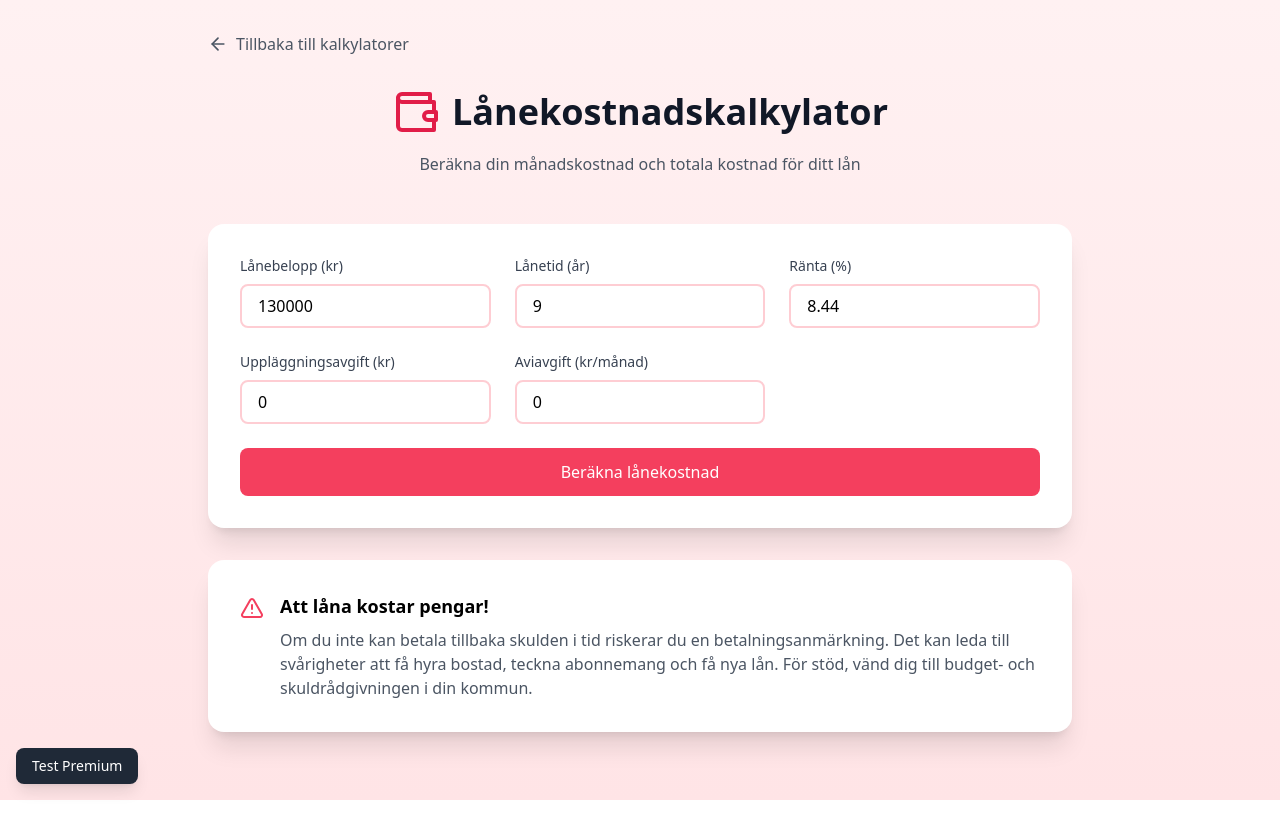
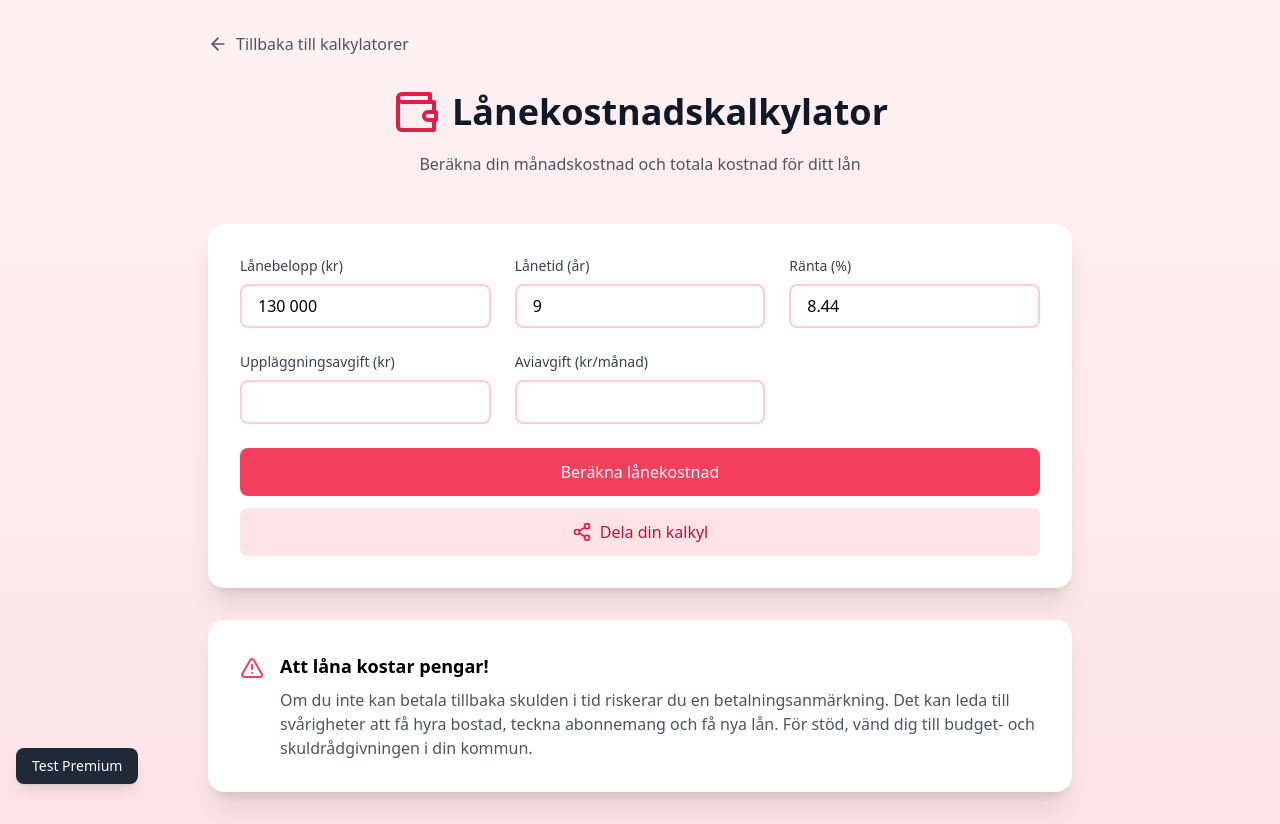
Before and after one commit to pontusnyman/calcpage, a React (Vite) app: page /lanekalkylator in a window 1280 px wide. Before the commit the page ends 800 px from the top, so only its background shows below. Built offline with nearby package versions, Linux system fonts and the light colour scheme.

Commit message:
adding a share button

```diff
--- a/src/components/AdBanner.tsx
+++ b/src/components/AdBanner.tsx
@@ -10,10 +10,8 @@ const AdBanner: React.FC<AdBannerProps> = ({ position = 'top', className = '' })
     ? 'sticky top-24 z-40'
     : 'sticky bottom-4';
 
-  const visibilityClass = position === 'bottom' ? 'lg:hidden' : '';
-
   return (
-    <div className={`max-w-7xl mx-auto my-4 px-4 sm:px-6 lg:px-8 ${visibilityClass} ${className}`}>
+    <div className={`max-w-7xl mx-auto my-4 px-4 sm:px-6 lg:px-8 ${className}`}>
       <div className={`bg-gray-200 h-32 rounded-lg flex items-center justify-center ${stickyClass}`}>
         <p className="text-gray-500">Annonsplats</p>
       </div>
--- /dev/null
+++ b/src/components/ShareButton.tsx
@@ -0,0 +1,89 @@
+import { useState } from 'react';
+import { Share2 } from 'lucide-react';
+
+interface ShareButtonProps {
+  onShare: () => Promise<boolean>;
+  color?: 'rose' | 'teal' | 'yellow' | 'violet' | 'indigo' | 'blue' | 'green' | 'red' | 'orange';
+  className?: string;
+}
+
+const colorClasses = {
+  rose: {
+    bg: 'bg-rose-100 hover:bg-rose-200',
+    text: 'text-rose-700',
+    icon: 'text-rose-600'
+  },
+  teal: {
+    bg: 'bg-teal-100 hover:bg-teal-200',
+    text: 'text-teal-700',
+    icon: 'text-teal-600'
+  },
+  yellow: {
+    bg: 'bg-yellow-100 hover:bg-yellow-200',
+    text: 'text-yellow-700',
+    icon: 'text-yellow-600'
+  },
+  violet: {
+    bg: 'bg-violet-100 hover:bg-violet-200',
+    text: 'text-violet-700',
+    icon: 'text-violet-600'
+  },
+  indigo: {
+    bg: 'bg-indigo-100 hover:bg-indigo-200',
+    text: 'text-indigo-700',
+    icon: 'text-indigo-600'
+  },
+  blue: {
+    bg: 'bg-blue-100 hover:bg-blue-200',
+    text: 'text-blue-700',
+    icon: 'text-blue-600'
+  },
+  green: {
+    bg: 'bg-green-100 hover:bg-green-200',
+    text: 'text-green-700',
+    icon: 'text-green-600'
+  },
+  red: {
+    bg: 'bg-red-100 hover:bg-red-200',
+    text: 'text-red-700',
+    icon: 'text-red-600'
+  },
+  orange: {
+    bg: 'bg-orange-100 hover:bg-orange-200',
+    text: 'text-orange-700',
+    icon: 'text-orange-600'
+  }
+};
+
+const buttonTexts = {
+  default: "Dela din kalkyl",
+  copied: "Kopierad!",
+  error: "Kunde inte dela"
+}
+
+const ShareButton = ({ onShare, color = 'rose', className = '' }: ShareButtonProps) => {
+  const [buttonText, setButtonText] = useState(buttonTexts.default);
+  const colors = colorClasses[color];
+
+  const handleClick = async () => {
+    const success = await onShare();
+    if (success) {
+      setButtonText(buttonTexts.copied);
+      setTimeout(() => setButtonText(buttonTexts.default), 2000);
+    } else {
+      setButtonText(buttonTexts.error);
+    }
+  };
+
+  return (
+    <button
+      onClick={handleClick}
+      className={`w-full ${colors.bg} ${colors.text} font-medium py-3 px-6 rounded-lg transition-colors flex items-center justify-center ${className}`}
+    >
+      <Share2 className={`w-5 h-5 mr-2 ${colors.icon}`} />
+      {buttonText}
+    </button>
+  );
+};
+
+export default ShareButton;
--- /dev/null
+++ b/src/hooks/useCalculatorShare.ts
@@ -0,0 +1,39 @@
+import { useCallback } from 'react';
+import { useLocation } from 'react-router-dom';
+
+interface UseCalculatorShareOptions {
+  params: Record<string, string | number | boolean>;
+}
+
+export const useCalculatorShare = ({ params }: UseCalculatorShareOptions) => {
+  const location = useLocation();
+
+  const shareUrl = useCallback(() => {
+    const shareParams = new URLSearchParams();
+
+    Object.entries(params).forEach(([key, value]) => {
+      if (value !== null && value !== undefined && value !== '') {
+        shareParams.append(key, String(value));
+      }
+    });
+
+    return `${window.location.origin}${location.pathname}?${shareParams.toString()}`;
+  }, [params, location.pathname]);
+
+  const handleShare = useCallback(async () => {
+    const url = shareUrl();
+
+    try {
+      await navigator.clipboard.writeText(url);
+      return true;
+    } catch (err) {
+      console.error('Failed to copy URL:', err);
+      return false;
+    }
+  }, [shareUrl]);
+
+  return {
+    shareUrl: shareUrl(),
+    handleShare
+  };
+};
--- a/src/pages/CompoundInterestCalculator.tsx
+++ b/src/pages/CompoundInterestCalculator.tsx
@@ -1,6 +1,9 @@
 import { useState, useEffect } from 'react';
 import { ArrowLeft, TrendingUp, Calculator } from 'lucide-react';
 import { Link } from 'react-router-dom';
+import { useCalculatorShare } from '../hooks/useCalculatorShare';
+import ShareButton from '../components/ShareButton';
+import { getUrlParams, getNumberParam } from '../utils/urlParams';
 import {
   Chart as ChartJS,
   CategoryScale,
@@ -44,6 +47,28 @@ const CompoundInterestCalculator = () => {
   const [years, setYears] = useState<number>(25);
   const [interestRate, setInterestRate] = useState<number>(7);
   const [result, setResult] = useState<CompoundResult | null>(null);
+
+  // Share functionality
+  const { handleShare } = useCalculatorShare({
+    params: {
+      initialAmount: initialAmount,
+      monthlyContribution: monthlyContribution,
+      years: years,
+      interestRate: interestRate
+    }
+  });
+
+  // Parse URL parameters on mount
+  useEffect(() => {
+    const params = getUrlParams();
+    if (params.has('initialAmount')) {
+      setInitialAmount(getNumberParam(params, 'initialAmount', 30000));
+      setMonthlyContribution(getNumberParam(params, 'monthlyContribution', 900));
+      setYears(getNumberParam(params, 'years', 25));
+      setInterestRate(getNumberParam(params, 'interestRate', 7));
+      // Auto-calculate will happen via the existing useEffect dependency
+    }
+  }, []);
 
   const calculateCompoundInterest = () => {
     let balance = initialAmount;
@@ -197,6 +222,7 @@ const CompoundInterestCalculator = () => {
                   />
                 </div>
               </div>
+              <ShareButton onShare={handleShare} color="teal" className="mt-6" />
             </div>
 
             {result && (
--- a/src/pages/LoanCalculator.tsx
+++ b/src/pages/LoanCalculator.tsx
@@ -1,6 +1,10 @@
-import { useState } from 'react';
+import { useState, useEffect } from 'react';
 import { ArrowLeft, Wallet, AlertTriangle, Calculator } from 'lucide-react';
 import { Link } from 'react-router-dom';
+import { useCalculatorShare } from '../hooks/useCalculatorShare';
+import ShareButton from '../components/ShareButton';
+import AdBanner from '../components/AdBanner';
+import { getUrlParams, getNumberParam } from '../utils/urlParams';
 
 interface LoanResult {
   monthlyPayment: number;
@@ -17,19 +21,60 @@ interface LoanResult {
 
 const LoanCalculator = () => {
   const [loanAmount, setLoanAmount] = useState<number>(130000);
+  const [loanAmountDisplay, setLoanAmountDisplay] = useState<string>('130 000');
   const [years, setYears] = useState<number>(9);
   const [interestRate, setInterestRate] = useState<number>(8.44);
   const [setupFee, setSetupFee] = useState<number>(0);
   const [annualFee, setAnnualFee] = useState<number>(0);
   const [result, setResult] = useState<LoanResult | null>(null);
 
-  const calculateLoan = () => {
+  // Format number with Swedish formatting (spaces as thousand separators)
+  const formatSwedishNumber = (num: number): string => {
+    if (num === 0) return '';
+    return num.toLocaleString('sv-SE').replace(/,/g, ' ');
+  };
+
+  // Parse formatted string back to number
+  const parseSwedishNumber = (str: string): number => {
+    // Remove all spaces and parse
+    const cleaned = str.replace(/\s/g, '');
+    return Number(cleaned) || 0;
+  };
+
+  // Format number string with spaces as thousands separators
+  const formatNumberString = (str: string): string => {
+    // Remove all non-digits
+    const digitsOnly = str.replace(/\D/g, '');
+    if (!digitsOnly) return '';
+
+    // Add spaces as thousand separators from right to left
+    return digitsOnly.replace(/\B(?=(\d{3})+(?!\d))/g, ' ');
+  };
+
+  // Share functionality
+  const { handleShare } = useCalculatorShare({
+    params: {
+      loanAmount: loanAmount,
+      years: years,
+      interestRate: interestRate,
+      setupFee: setupFee,
+      annualFee: annualFee
+    }
+  });
+
+  const calculateLoanWithValues = (
+    amount: number,
+    loanYears: number,
+    rate: number,
+    fee: number,
+    monthlyFee: number
+  ) => {
     // Validate inputs
-    const validLoanAmount = isNaN(loanAmount) || loanAmount <= 0 ? 130000 : loanAmount;
-    const validYears = isNaN(years) || years <= 0 ? 9 : years;
-    const validInterestRate = isNaN(interestRate) || interestRate < 0 ? 8.44 : interestRate;
-    const validSetupFee = isNaN(setupFee) || setupFee < 0 ? 0 : setupFee;
-    const validAnnualFee = isNaN(annualFee) || annualFee < 0 ? 0 : annualFee;
+    const validLoanAmount = isNaN(amount) || amount <= 0 ? 130000 : amount;
+    const validYears = isNaN(loanYears) || loanYears <= 0 ? 9 : loanYears;
+    const validInterestRate = isNaN(rate) || rate < 0 ? 8.44 : rate;
+    const validSetupFee = isNaN(fee) || fee < 0 ? 0 : fee;
+    const validAnnualFee = isNaN(monthlyFee) || monthlyFee < 0 ? 0 : monthlyFee;
 
     const monthlyRate = validInterestRate / 100 / 12;
     const numberOfPayments = validYears * 12;
@@ -81,6 +126,33 @@ const LoanCalculator = () => {
     });
   };
 
+  const calculateLoan = () => {
+    calculateLoanWithValues(loanAmount, years, interestRate, setupFee, annualFee);
+  };
+
+  // Parse URL parameters on mount and auto-calculate
+  useEffect(() => {
+    const params = getUrlParams();
+    if (params.has('loanAmount')) {
+      const parsedLoanAmount = getNumberParam(params, 'loanAmount', 130000);
+      const parsedYears = getNumberParam(params, 'years', 9);
+      const parsedInterestRate = getNumberParam(params, 'interestRate', 8.44);
+      const parsedSetupFee = getNumberParam(params, 'setupFee', 0);
+      const parsedAnnualFee = getNumberParam(params, 'annualFee', 0);
+
+      setLoanAmount(parsedLoanAmount);
+      setLoanAmountDisplay(formatSwedishNumber(parsedLoanAmount));
+      setYears(parsedYears);
+      setInterestRate(parsedInterestRate);
+      setSetupFee(parsedSetupFee);
+      setAnnualFee(parsedAnnualFee);
+
+      // Auto-calculate with parsed values directly
+      calculateLoanWithValues(parsedLoanAmount, parsedYears, parsedInterestRate, parsedSetupFee, parsedAnnualFee);
+    }
+    // eslint-disable-next-line react-hooks/exhaustive-deps
+  }, []);
+
   return (
     <div className="min-h-screen bg-gradient-to-b from-rose-50 to-rose-100">
       <div className="max-w-4xl mx-auto px-4 py-8">
@@ -106,11 +178,26 @@ const LoanCalculator = () => {
                 Lånebelopp (kr)
               </label>
               <input
-                type="number"
-                value={loanAmount}
+                type="text"
+                value={loanAmountDisplay}
                 onChange={(e) => {
-                  const value = Number(e.target.value);
-                  setLoanAmount(isNaN(value) ? 0 : Math.max(0, value));
+                  const inputValue = e.target.value;
+                  // Format with spaces as user types
+                  const formatted = formatNumberString(inputValue);
+                  setLoanAmountDisplay(formatted);
+                  // Parse and update the actual number value
+                  const parsed = parseSwedishNumber(formatted);
+                  setLoanAmount(parsed);
+                }}
+                onBlur={(e) => {
+                  // Ensure proper formatting on blur
+                  const parsed = parseSwedishNumber(e.target.value);
+                  setLoanAmount(parsed);
+                  if (parsed === 0) {
+                    setLoanAmountDisplay('');
+                  } else {
+                    setLoanAmountDisplay(formatSwedishNumber(parsed));
+                  }
                 }}
                 className="w-full border-2 border-rose-200 rounded-lg px-4 py-2 focus:border-rose-500 focus:ring-rose-500"
               />
@@ -153,10 +240,22 @@ const LoanCalculator = () => {
               </label>
               <input
                 type="number"
-                value={setupFee}
+                value={setupFee === 0 ? '' : setupFee}
                 onChange={(e) => {
-                  const value = Number(e.target.value);
-                  setSetupFee(isNaN(value) ? 0 : Math.max(0, value));
+                  const inputValue = e.target.value;
+                  if (inputValue === '' || inputValue === '-') {
+                    setSetupFee(0);
+                  } else {
+                    const value = Number(inputValue);
+                    if (!isNaN(value)) {
+                      setSetupFee(Math.max(0, value));
+                    }
+                  }
+                }}
+                onBlur={(e) => {
+                  if (e.target.value === '' || e.target.value === '0') {
+                    setSetupFee(0);
+                  }
                 }}
                 className="w-full border-2 border-rose-200 rounded-lg px-4 py-2 focus:border-rose-500 focus:ring-rose-500"
               />
@@ -168,22 +267,37 @@ const LoanCalculator = () => {
               </label>
               <input
                 type="number"
-                value={annualFee}
+                value={annualFee === 0 ? '' : annualFee}
                 onChange={(e) => {
-                  const value = Number(e.target.value);
-                  setAnnualFee(isNaN(value) ? 0 : Math.max(0, value));
+                  const inputValue = e.target.value;
+                  if (inputValue === '' || inputValue === '-') {
+                    setAnnualFee(0);
+                  } else {
+                    const value = Number(inputValue);
+                    if (!isNaN(value)) {
+                      setAnnualFee(Math.max(0, value));
+                    }
+                  }
+                }}
+                onBlur={(e) => {
+                  if (e.target.value === '' || e.target.value === '0') {
+                    setAnnualFee(0);
+                  }
                 }}
                 className="w-full border-2 border-rose-200 rounded-lg px-4 py-2 focus:border-rose-500 focus:ring-rose-500"
               />
             </div>
           </div>
 
-          <button
-            onClick={calculateLoan}
-            className="w-full mt-6 bg-rose-500 hover:bg-rose-600 text-white font-medium py-3 px-6 rounded-lg transition-colors"
-          >
-            Beräkna lånekostnad
-          </button>
+          <div className="mt-6 space-y-3">
+            <button
+              onClick={calculateLoan}
+              className="w-full bg-rose-500 hover:bg-rose-600 text-white font-medium py-3 px-6 rounded-lg transition-colors"
+            >
+              Beräkna lånekostnad
+            </button>
+            <ShareButton onShare={handleShare} color="rose" />
+          </div>
 
           {result && (
             <div className="mt-8">
@@ -247,6 +361,10 @@ const LoanCalculator = () => {
                     </tbody>
                   </table>
                 </div>
+
+                <div className="mt-8">
+                  <AdBanner position="bottom" />
+                </div>
               </div>
             </div>
           )}
--- /dev/null
+++ b/src/utils/urlParams.ts
@@ -0,0 +1,33 @@
+/**
+ * Utility function to parse URL search parameters
+ * @returns URLSearchParams object for the current window location
+ */
+export const getUrlParams = (): URLSearchParams => {
+  return new URLSearchParams(window.location.search);
+};
+
+/**
+ * Get a string parameter from URL
+ */
+export const getStringParam = (params: URLSearchParams, key: string, defaultValue: string = ''): string => {
+  return params.get(key) || defaultValue;
+};
+
+/**
+ * Get a number parameter from URL
+ */
+export const getNumberParam = (params: URLSearchParams, key: string, defaultValue: number = 0): number => {
+  const value = params.get(key);
+  if (!value) return defaultValue;
+  const parsed = Number(value);
+  return isNaN(parsed) ? defaultValue : parsed;
+};
+
+/**
+ * Get a boolean parameter from URL
+ */
+export const getBooleanParam = (params: URLSearchParams, key: string, defaultValue: boolean = false): boolean => {
+  const value = params.get(key);
+  if (!value) return defaultValue;
+  return value === 'true';
+};
```
